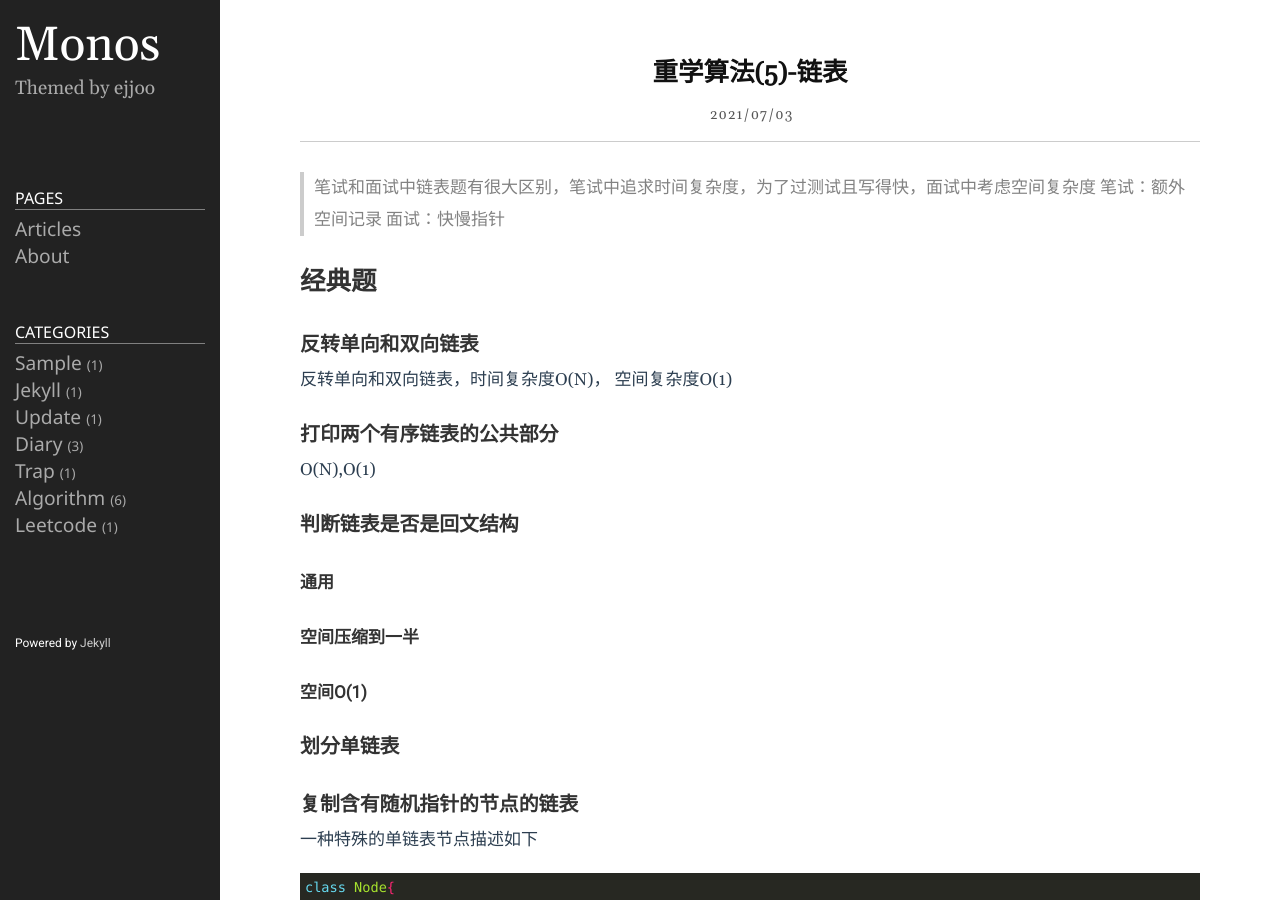
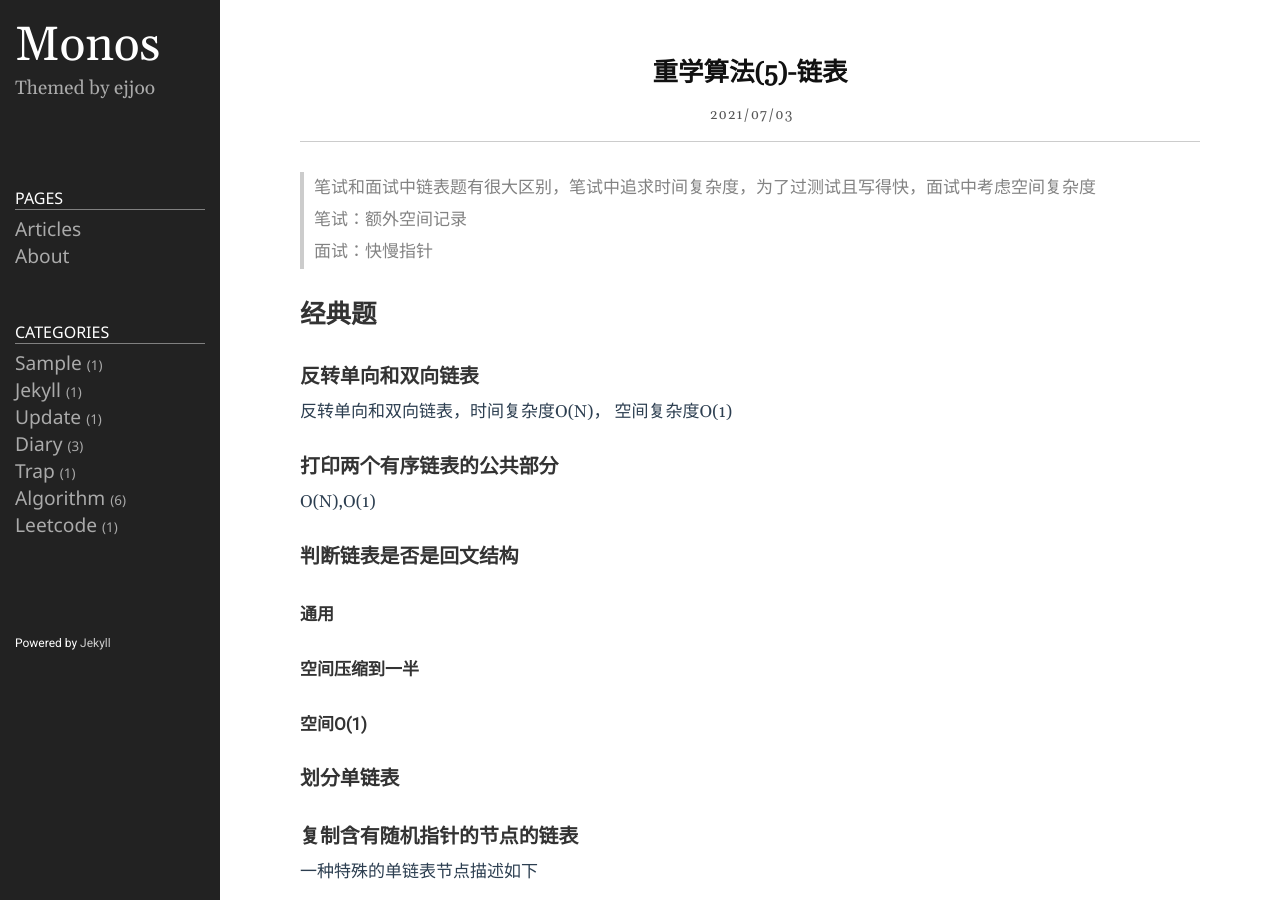
Before and after one commit to Taunk714/Taunk.github.io, a Jekyll site: the page built from _posts/2021-07-03-重学算法(5)-链表.md, in a window 1280 px wide and 900 px high. Built offline with Jekyll 4.4.1, drawn with Linux system fonts in a browser that asks for light colours.

```diff
--- a/_posts/2021-07-03-重学算法(5)-链表.md
+++ b/_posts/2021-07-03-重学算法(5)-链表.md
@@ -7,8 +7,8 @@ keywords: algorithm
 image: 1.jpg
 preview: 1
 ---
->笔试和面试中链表题有很大区别，笔试中追求时间复杂度，为了过测试且写得快，面试中考虑空间复杂度
->笔试：额外空间记录
+>笔试和面试中链表题有很大区别，笔试中追求时间复杂度，为了过测试且写得快，面试中考虑空间复杂度<br>
+>笔试：额外空间记录<br>
 >面试：快慢指针
 >
 
```
